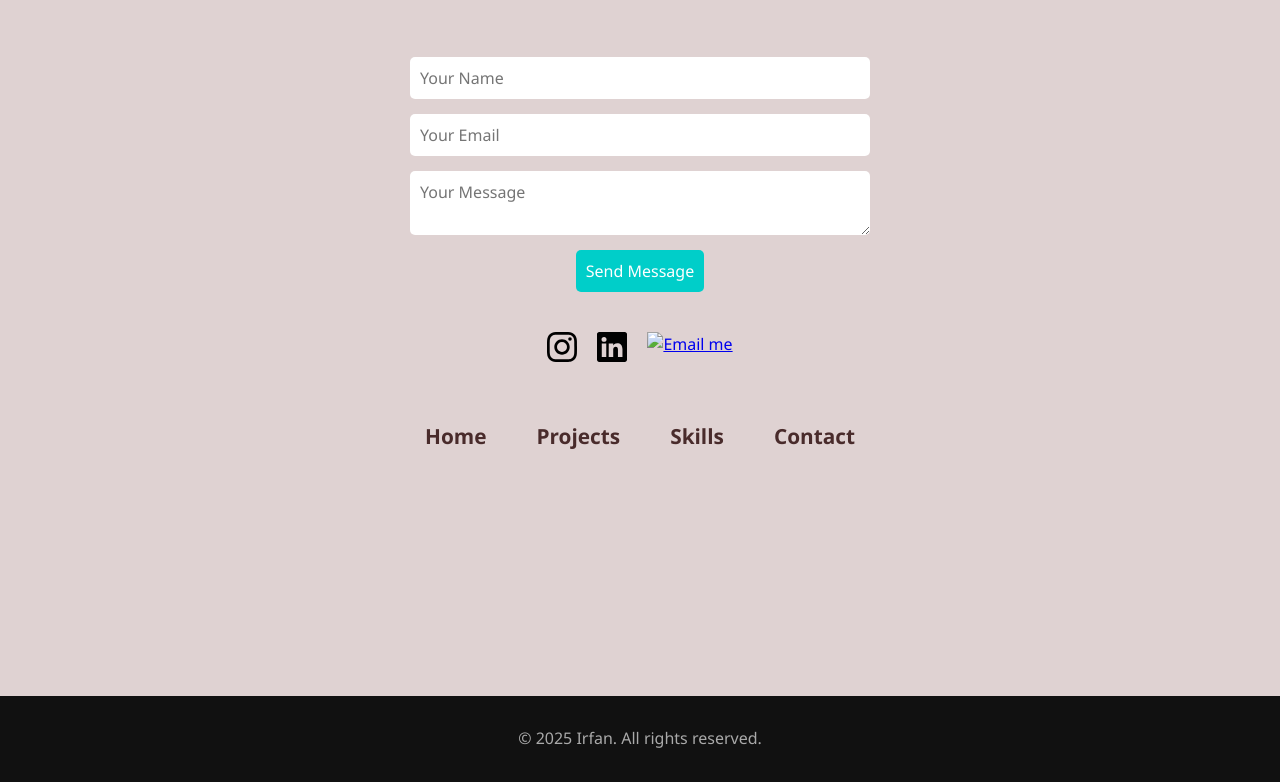
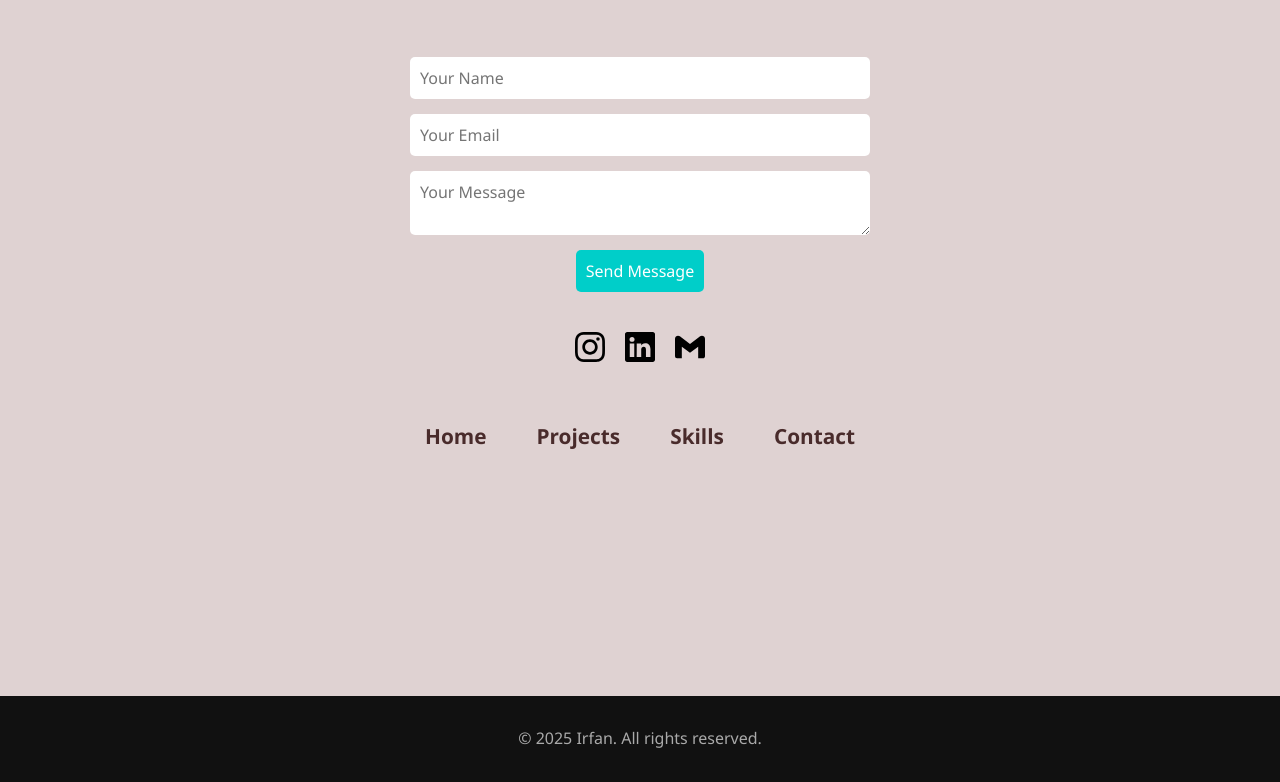
Before and after one commit to irfanmohiddin/irfan_portfolio, a plain HTML site: page portfolio.html in a window 1280 px wide. Shown: the part 2554-3336 px from the top of the page. Drawn offline with Linux system fonts and the light colour scheme.

Commit message:
Update Gmail link and image source in portfolio.html

```diff
--- a/portfolio.html
+++ b/portfolio.html
@@ -71,8 +71,7 @@
     <div class="social-linkyourprofiles">
       <a href="https://www.instagram.com/sim_268__/" target="_blank"><img src="images/instagram.svg" alt="Instagram" /></a>
       <a href="https://www.linkedin.com/in/shaik-irfan-mohiddin-537589323/" target="_blank"><img src="images/bi--linkedin.svg" alt="LinkedIn" /></a>
-       <a href="https://mail.google.com/mail/?view=cm&to=irfanloyola2019@gmail.com" target="_blank">
-         <img src="Portfolio/images/gmail.svg" alt="Email me" width="100" height="100">
+      <a href="https://mail.google.com/mail/u/0/?to=irfanloyola2019@gmail.com&fs=1&tf=cm" target="_blank"><img src="images/gmail.svg" alt="Gmail" /></a>
        </a>
         <style>
         .social-linkyourprofiles img {
```
